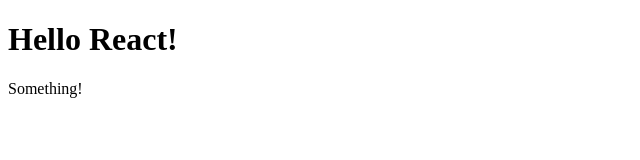
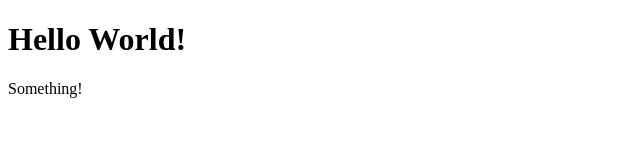
Before and after one commit to kalikd/ead_spring25_d, a plain HTML site: page index.html in a window 1280 px wide. Shown: the full height of the page, 0-640 px from the left. Drawn offline with Linux system fonts and the light colour scheme.

Commit message:
De some changes

```diff
--- a/index.html
+++ b/index.html
@@ -6,7 +6,7 @@
     <title>Document</title>
 </head>
 <body>
-    <h1>Hello React!</h1>
+    <h1>Hello World!</h1>
     <span>Something!</span>
 </body>
 </html>
```
